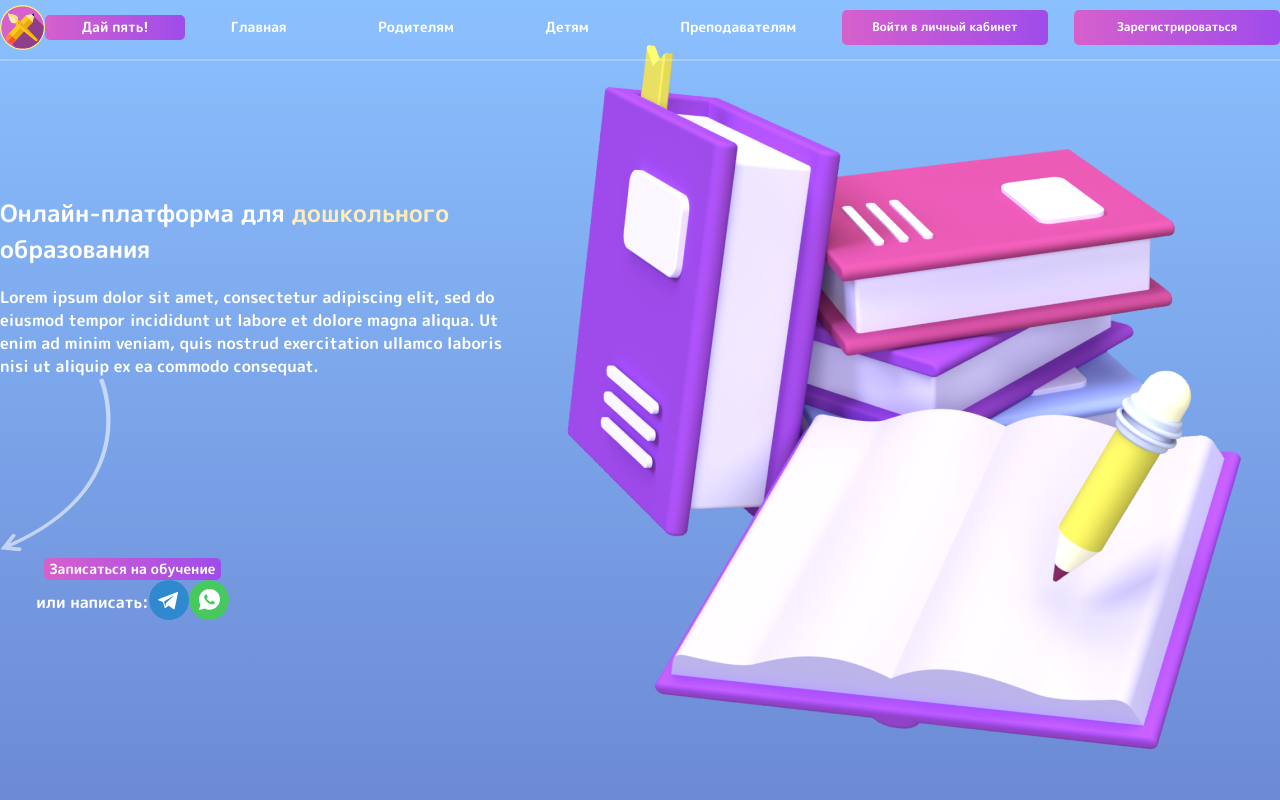
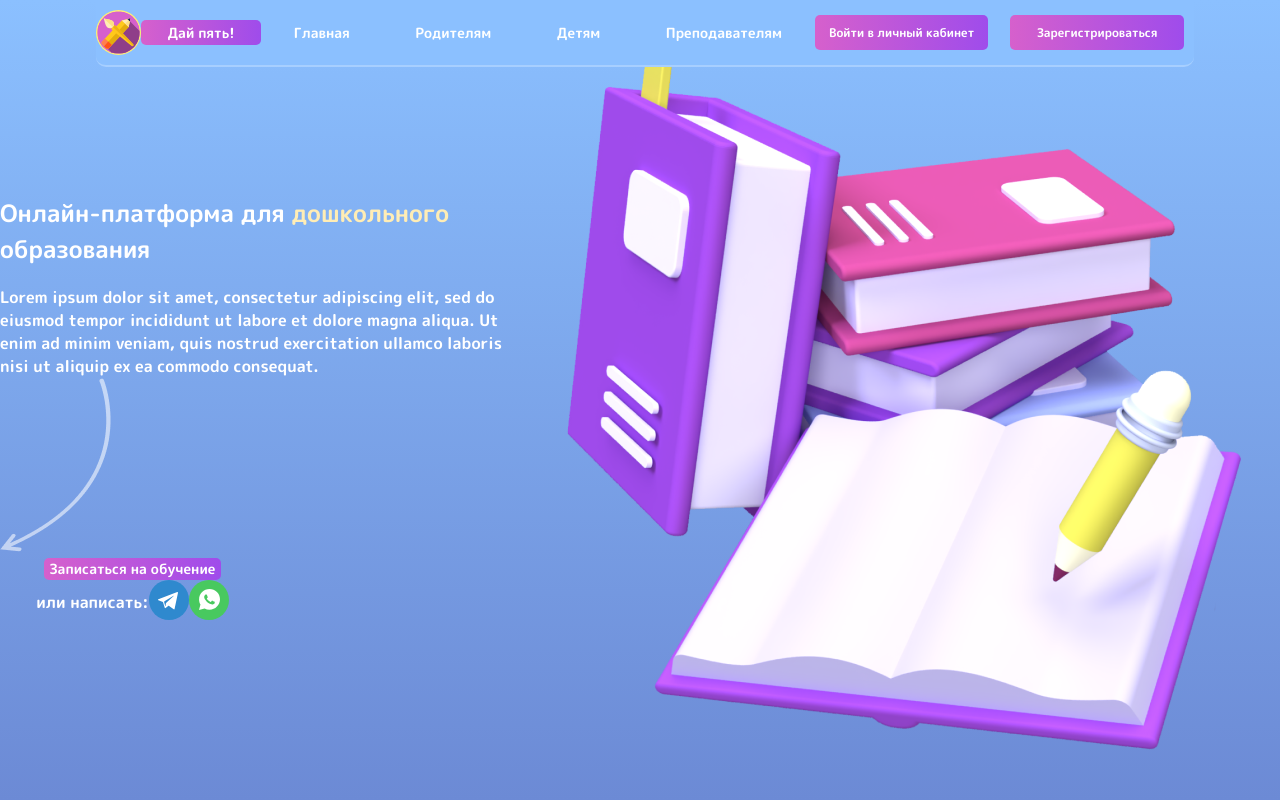
Before and after one commit to Dash-02/React, a React (Create React App) app in the folder preschool/preschool-landing/: page / in a window 1280 px wide. Shown: the top 800 px of the page. Built offline with nearby package versions, Linux system fonts and the light colour scheme.

Commit message:
header-adapt

```diff
--- a/preschool/preschool-landing/src/Header/Header.css
+++ b/preschool/preschool-landing/src/Header/Header.css
@@ -4,7 +4,7 @@
     flex-wrap: wrap;
     align-items: center;
     height: 65px;
-    width: 100%;
+    width: 85%;
     position: fixed;
     z-index: 50;
 }
@@ -15,24 +15,30 @@
     display: flex;
     justify-content: space-between;
     align-items: center;
+
+    z-index: 100;
 }
 
-/* .container-header::before {
+.logo {
+    display: flex;
+    justify-content: space-between;
+    align-items: center;
+    width: 40%;
+}
+
+.container-header::before {
     content: '';
     position: absolute;
     top: 0;
     left: 0;
     width: 100%;
     height: 100%;
-   background:#8BC0FF;
 
-} */
+    background:#8BC0FF;
+    border-bottom: 2px solid rgb(255, 255, 255, 0.24);
+    border-radius: 0px 0px 10px 10px;
 
-.logo {
-    display: flex;
-    justify-content: space-between;
-    align-items: center;
-    width: 40%;
+    padding: 0 5px;
 }
 
 .img-logo {
@@ -78,18 +84,6 @@ button:active {
     flex-wrap: nowrap;
 }
 
-@media (width <= 1500px) {
-    .btn-login button {
-        font-size: 12px;
-    }
-}
-
-@media (width <= 1200px) {
-    .btn-login button {
-        font-size: 10px;
-    }
-}
-
 nav {
     display: flex;
     justify-content: space-around;
@@ -97,16 +91,6 @@ nav {
 
     width: 150%;
     height: 40px;
-}
-
-
-@media (width <= 720px) {
-    nav {
-        display: none;
-    }
-    .btn-login {
-        display: none;
-    }
 }
 
 a {
@@ -125,13 +109,13 @@ a:active {
     filter: brightness(1.3);
 }
 
-.line {
+/* .line {
     height: 2px;
     width: 100%;
 
     opacity: 24%;
     background-color: #fff;
-}
+} */
 
 .burger-checkbox {
     display: none;
@@ -238,3 +222,64 @@ a:active {
         display: none;
     }
 }
+
+@media (width <= 1500px) {
+    .btn-login button {
+        font-size: 12px;
+    }
+
+    .logo {
+        width: 42%;
+    }
+
+    .logo button {
+        width: 120px;
+    }
+}
+
+@media (width <= 1200px) {
+    .btn-login button {
+        font-size: 10px;
+    }
+
+    .logo {
+        width: 55%;
+    }
+}
+
+@media (width <= 1080px) {
+    .container-header {
+        width: 100%;
+    }
+
+    .container-header::before {
+        border-radius: 0px;
+    }
+
+    .header {
+        justify-content: space-around;
+    }
+
+    .logo {
+        width: 50%;
+    }
+}
+
+@media (width <= 720px) {
+    nav {
+        display: none;
+    }
+    .btn-login {
+        display: none;
+    }
+
+    .logo {
+        width: 25%;
+    }
+}
+
+@media (width <= 320px) {
+    .logo {
+        width: 100%;
+    }
+}
--- a/preschool/preschool-landing/src/Header/Header.jsx
+++ b/preschool/preschool-landing/src/Header/Header.jsx
@@ -38,7 +38,7 @@ function Header() {
                     </nav>
                 </div>
             </section>
-            <div className="line"></div>
+            {/* <div className="line"></div> */}
         </div>
     )
 }
```
